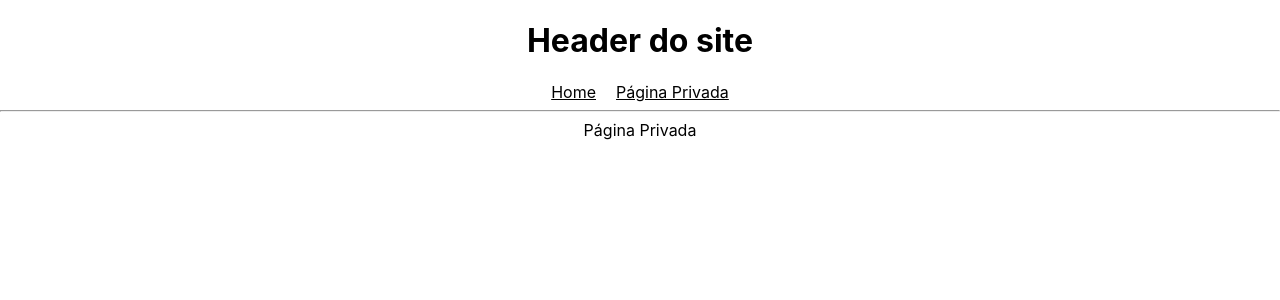
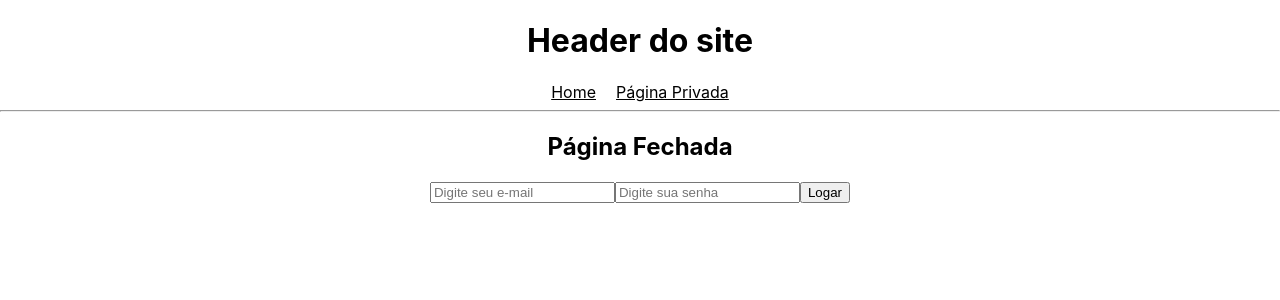
Before and after one commit to feh-franc0/react-autenticacao, a React (Create React App) app: page /private in a window 1280 px wide. Shown: the top 300 px of the page. Built offline with nearby package versions, Linux system fonts and the light colour scheme; no server answers.

Commit message:
se n tiver logado n acessa a pagina privada

```diff
--- a/src/App.tsx
+++ b/src/App.tsx
@@ -4,6 +4,7 @@ import './App.css';
 import { Route, Routes, Link } from 'react-router-dom';
 import { Home } from './pages/Home';
 import { Private } from './pages/Private';
+import { RequireAuth } from './contexts/Auth/RequireAuth';
 
 function App() {
   return (
@@ -18,7 +19,7 @@ function App() {
       <hr />
       <Routes>
         <Route path="/" element={<Home />} />
-        <Route path="/private" element={<Private />} />
+        <Route path="/private" element={<RequireAuth><Private /></RequireAuth>} />
       </Routes>
     </div>
   );
--- /dev/null
+++ b/src/contexts/Auth/AuthContext.tsx
@@ -0,0 +1,10 @@
+import { createContext } from "react";
+import { User } from "../../types/User";
+
+export type AuthContextType = {
+  user: User | null;
+  signin: (email: string, password: string) => Promise<boolean>;
+  signout: () => void;
+}
+//* "null!" -> só vamos por algo no contexto no provider, então para n reclamar e n dar erro usamos o 'null!', para dizer q está vazio e parar de reclamar com o '!'
+export const AuthContext = createContext<AuthContextType>(null!);
--- /dev/null
+++ b/src/contexts/Auth/AuthProvider.tsx
@@ -0,0 +1,31 @@
+import { useState } from "react";
+import { useApi } from "../../hooks/useApi";
+import { User } from "../../types/User";
+import { AuthContext } from "./AuthContext"
+
+export const AuthProvider = ({ children }: { children: JSX.Element }) => {
+  const [user, setUser] = useState<User | null>(null);
+  //? api está no arquivo que faz requisições para o backend
+  const api = useApi();
+
+  const signin = async (email: string, password: string) => {
+    const data = await api.signin(email, password);
+    if(data.user && data.token) {
+      setUser(data.user);
+      return true;
+    }
+    return false;
+  }
+
+  const signout = async () => {
+    await api.logout();
+    setUser(null);
+  }
+
+  return (
+    <AuthContext.Provider value={{ user, signin, signout }}>
+      {children}
+    </AuthContext.Provider>
+  )
+
+}
--- /dev/null
+++ b/src/contexts/Auth/RequireAuth.tsx
@@ -0,0 +1,13 @@
+import { useContext } from "react";
+import { Login } from "../../pages/Login";
+import { AuthContext } from "./AuthContext";
+
+export const RequireAuth = ({ children }: { children: JSX.Element }) => {
+  const auth = useContext(AuthContext);
+
+  if (!auth.user) {
+    return <Login />;
+  }
+
+  return children;
+}
--- /dev/null
+++ b/src/hooks/useApi.ts
@@ -0,0 +1,20 @@
+import axios from 'axios';
+
+const api = axios.create({
+  baseURL: process.env.REACT_APP_API
+});
+
+export const useApi = () => ({
+  valiateToken: async (token: string) => {
+    const response = await api.post('/validate', { token });
+    return response.data;
+  },
+  signin: async (email: string, password: string) => {
+    const response = await api.post('/signin', { email, password });
+    return response.data;
+  },
+  logout: async () => {
+    const response = await api.post('/logout');
+    return response.data;
+  }
+});
--- a/src/index.tsx
+++ b/src/index.tsx
@@ -4,15 +4,18 @@ import './index.css';
 import App from './App';
 import reportWebVitals from './reportWebVitals';
 import { BrowserRouter } from 'react-router-dom';
+import { AuthProvider } from './contexts/Auth/AuthProvider';
 
 const root = ReactDOM.createRoot(
   document.getElementById('root') as HTMLElement
 );
 root.render(
   <React.StrictMode>
-    <BrowserRouter>
-      <App />
-    </BrowserRouter>
+    <AuthProvider>
+      <BrowserRouter>
+        <App />
+      </BrowserRouter>
+    </AuthProvider>
   </React.StrictMode>
 );
 
--- /dev/null
+++ b/src/pages/Login/index.tsx
@@ -0,0 +1,28 @@
+import { useState } from "react";
+
+export const Login = () => {
+  const [email, setEmail] = useState('');
+  const [password, setPassword] = useState('');
+
+  const handleLogin = () => {
+
+  }
+
+  return (
+    <div>
+      <h2>Página Fechada</h2>
+
+      <input
+        type="text"
+        value={email}
+        placeholder="Digite seu e-mail"
+      />
+      <input
+        type="text"
+        value={password}
+        placeholder="Digite sua senha"
+      />
+      <button onClick={handleLogin}>Logar</button>
+    </div>
+  )
+}
--- /dev/null
+++ b/src/types/User.ts
@@ -0,0 +1,6 @@
+export type User = {
+  id: number;
+  name: string;
+  email: string;
+  password?: string;
+}
```
Also changed, not shown: 1 other file (tests, documents, lock files or other folders).
